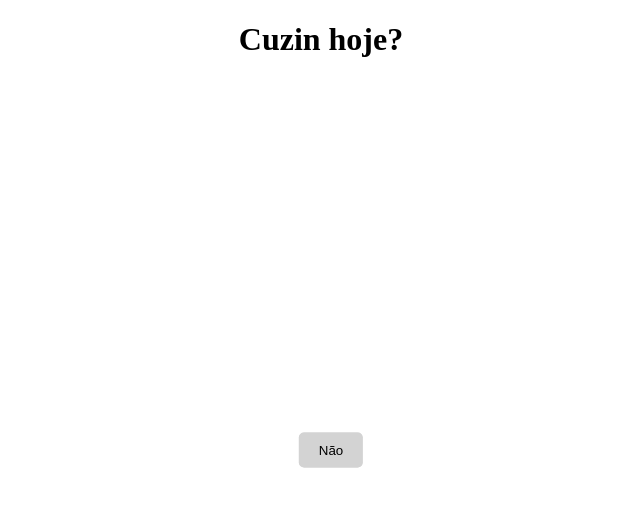
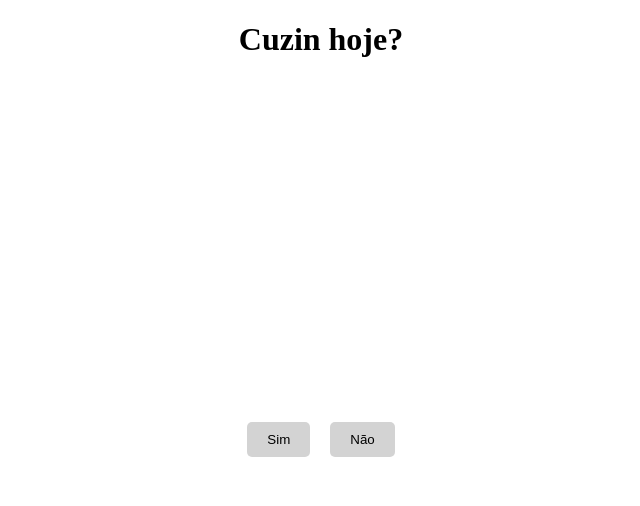
Before and after one commit to matheusguerraz/conversiondollar, a plain HTML site: page index.html in a window 1280 px wide. Shown: the whole page, without its empty margins (319-959 px from the left). Drawn offline with Linux system fonts and the light colour scheme.

Commit message:
botoes ao lado

```diff
--- a/index.html
+++ b/index.html
@@ -20,7 +20,6 @@
     display: flex;
     justify-content: center;
     align-items: center;
-            position: relative;
     width: 100%;
     height: 100%;
     }
@@ -32,10 +31,6 @@
         border: none;
         border-radius: 5px;
         cursor: pointer;
-            position: absolute;
-            top: 50%;
-            left: 50%;
-            transform: translate(-50%, -50%);
     }
 
         #nao:hover {
@@ -59,6 +54,7 @@
     <h1>Cuzin hoje?</h1>
     <div class="button-container">
         <button onclick="openURL()">Sim</button>
+
         <button id="nao" onclick="moveButton()">Não</button>
     </div>
 
```
Lines whose indentation alone changed are shown as unchanged.
